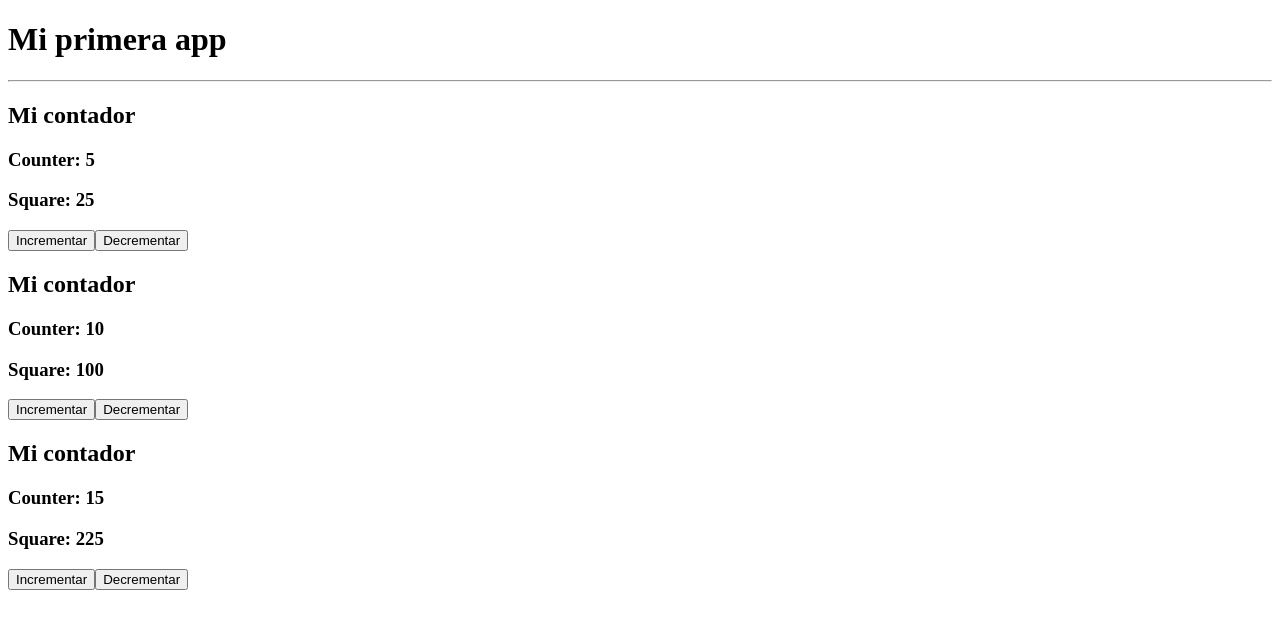
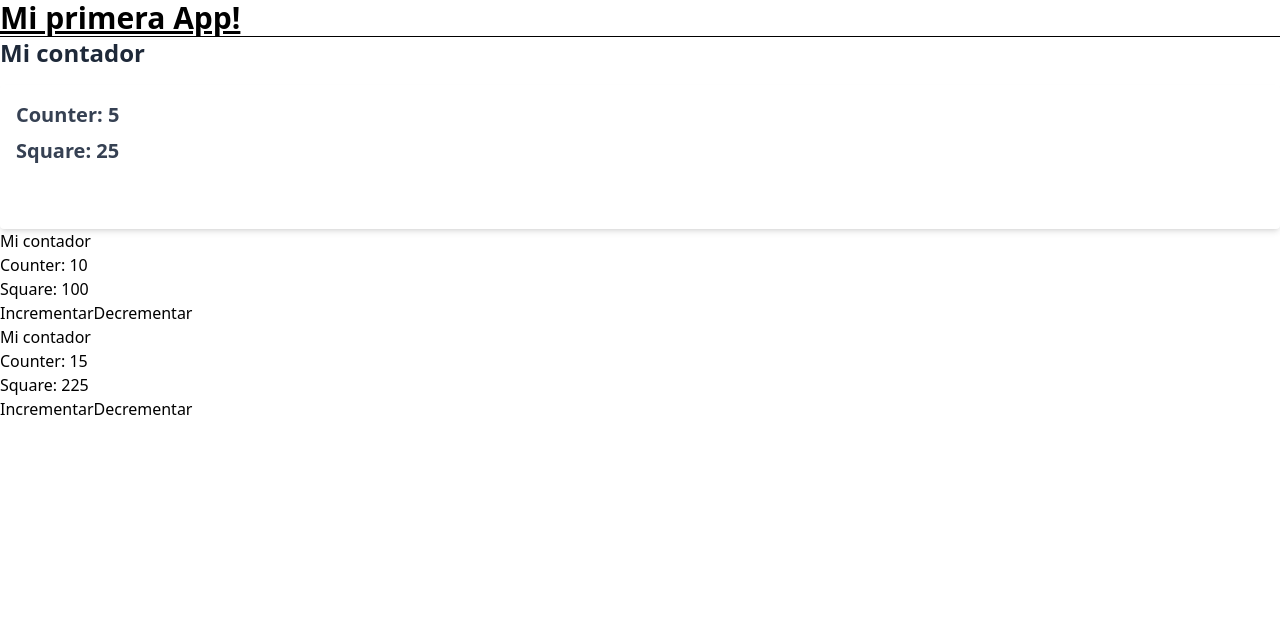
Before and after one commit to rrchoque/vue-01-indecision-app, a Vue app: page / in a window 1280 px wide. Shown: the top 628 px of the page. Built offline with nearby package versions, Linux system fonts and the light colour scheme.

Commit message:
Se agregó Tailwincss

```diff
--- a/index.html
+++ b/index.html
@@ -1,9 +1,9 @@
-<!DOCTYPE html>
+<!doctype html>
 <html lang="">
   <head>
-    <meta charset="UTF-8">
-    <link rel="icon" href="/favicon.ico">
-    <meta name="viewport" content="width=device-width, initial-scale=1.0">
+    <meta charset="UTF-8" />
+    <link rel="icon" href="/favicon.ico" />
+    <meta name="viewport" content="width=device-width, initial-scale=1.0" />
     <title>Vite App</title>
   </head>
   <body>
--- a/package.json
+++ b/package.json
@@ -13,6 +13,8 @@
     "format": "prettier --write src/"
   },
   "dependencies": {
+    "@tailwindcss/vite": "^4.1.7",
+    "tailwindcss": "^4.1.7",
     "vue": "^3.5.13"
   },
   "devDependencies": {
--- a/src/App.vue
+++ b/src/App.vue
@@ -1,5 +1,5 @@
 <template>
-  <h1>Mi primera app</h1>
+  <h1 class="text-3xl font-bold underline">Mi primera App!</h1>
   <hr />
   <MyCounter :value="5" title="Mi contador" />
   <MyCounterScript :value="10" title="Mi contador" />
--- a/src/components/MyCounter.vue
+++ b/src/components/MyCounter.vue
@@ -44,7 +44,18 @@ const squareCounter = computed(() => {
 </script>
 
 <style scoped>
-h1 {
-  color: red;
+@reference "@/styles.css";
+
+h2 {
+  @apply text-2xl font-bold text-gray-800 mb-4;
+}
+h3 {
+  @apply text-xl font-semibold text-gray-700 mb-2;
+}
+section {
+  @apply bg-white p-4 rounded shadow-md;
+}
+button {
+  @apply text-white font-bold py-2 px-4 rounded;
 }
 </style>
--- a/src/main.ts
+++ b/src/main.ts
@@ -1,4 +1,6 @@
 import { createApp } from 'vue'
 import App from './App.vue'
 
+import './styles.css'
+
 createApp(App).mount('#app')
--- /dev/null
+++ b/src/styles.css
@@ -0,0 +1 @@
+@import 'tailwindcss';
--- a/vite.config.ts
+++ b/vite.config.ts
@@ -3,16 +3,14 @@ import { fileURLToPath, URL } from 'node:url'
 import { defineConfig } from 'vite'
 import vue from '@vitejs/plugin-vue'
 import vueDevTools from 'vite-plugin-vue-devtools'
+import tailwindcss from '@tailwindcss/vite'
 
 // https://vite.dev/config/
 export default defineConfig({
-  plugins: [
-    vue(),
-    vueDevTools(),
-  ],
+  plugins: [vue(), vueDevTools(), tailwindcss()],
   resolve: {
     alias: {
-      '@': fileURLToPath(new URL('./src', import.meta.url))
+      '@': fileURLToPath(new URL('./src', import.meta.url)),
     },
   },
 })
```
Also changed, not shown: 1 other file (tests, documents, lock files or other folders).
